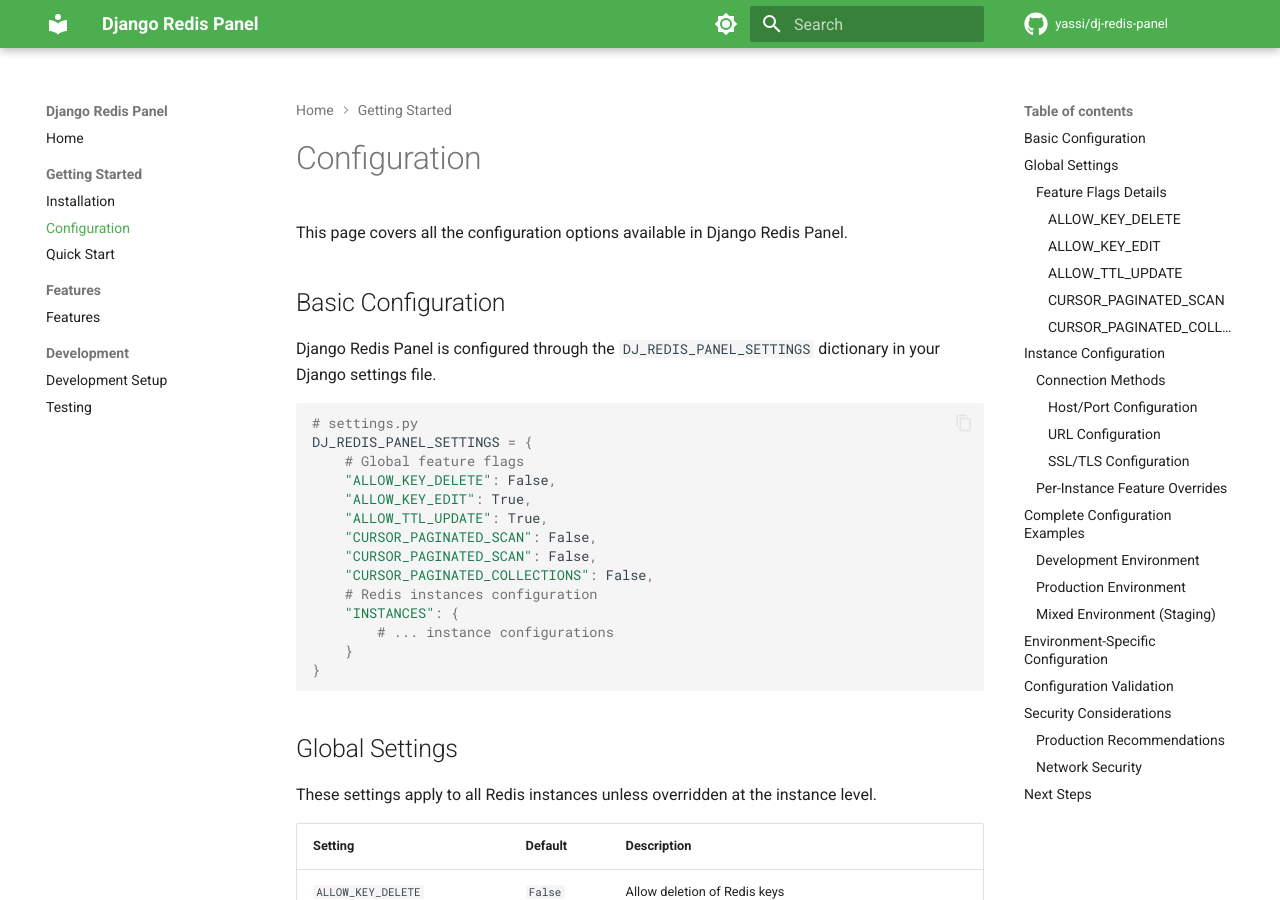
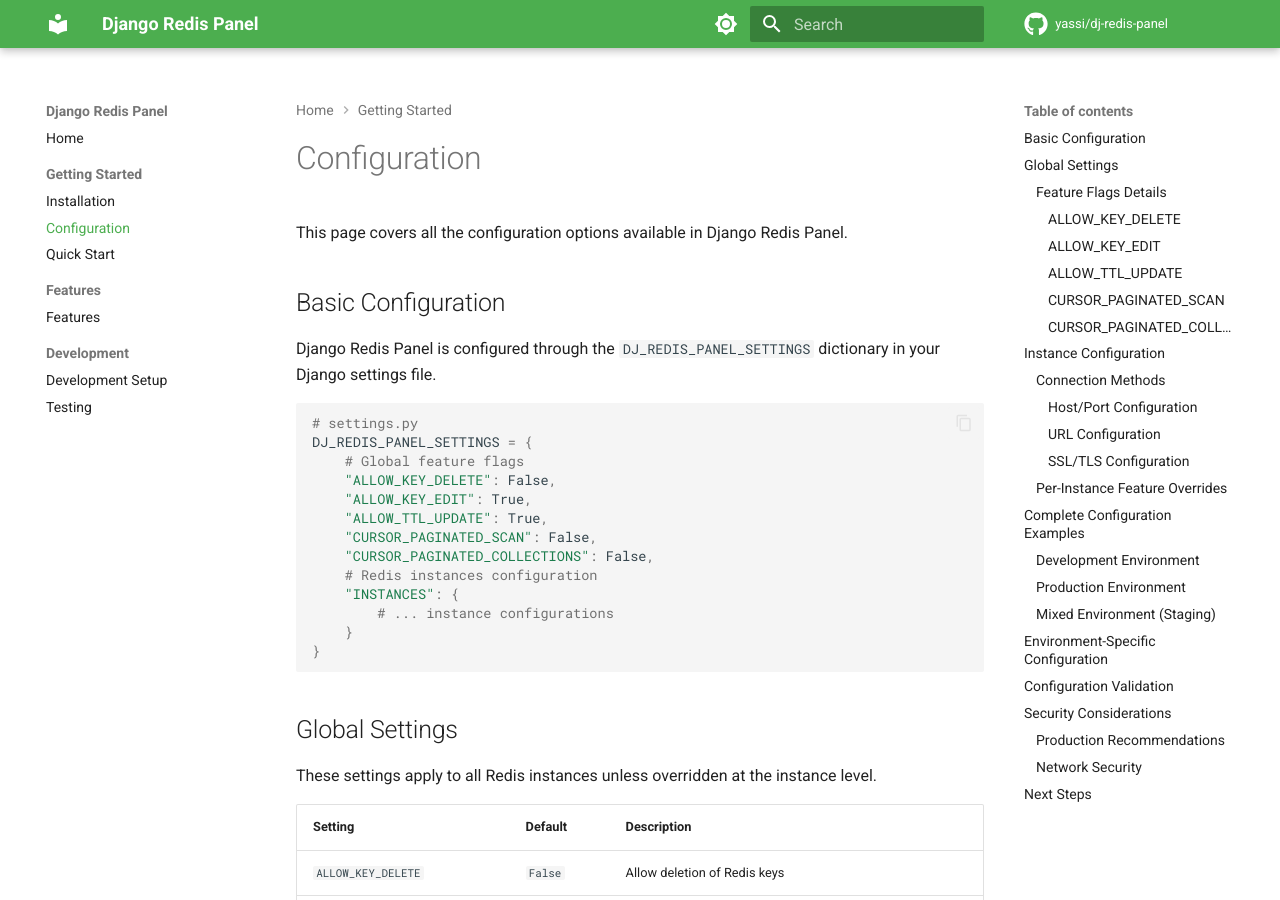
Before and after one commit to yassi/dj-redis-panel, an MkDocs documentation site: the page built from docs/configuration.md, in a window 1280 px wide and 900 px high. Built offline with MkDocs 1.6.1 and Material for MkDocs 9.7.7, drawn with Linux system fonts in a browser that asks for light colours; comment, search, counter and statistics services are not loaded.

Commit message:
remove duplicate line in docs

```diff
--- a/docs/configuration.md
+++ b/docs/configuration.md
@@ -13,7 +13,6 @@
     "ALLOW_KEY_DELETE": False,
     "ALLOW_KEY_EDIT": True,
     "ALLOW_TTL_UPDATE": True,
-    "CURSOR_PAGINATED_SCAN": False,
     "CURSOR_PAGINATED_SCAN": False,
     "CURSOR_PAGINATED_COLLECTIONS": False,
     # Redis instances configuration
```
